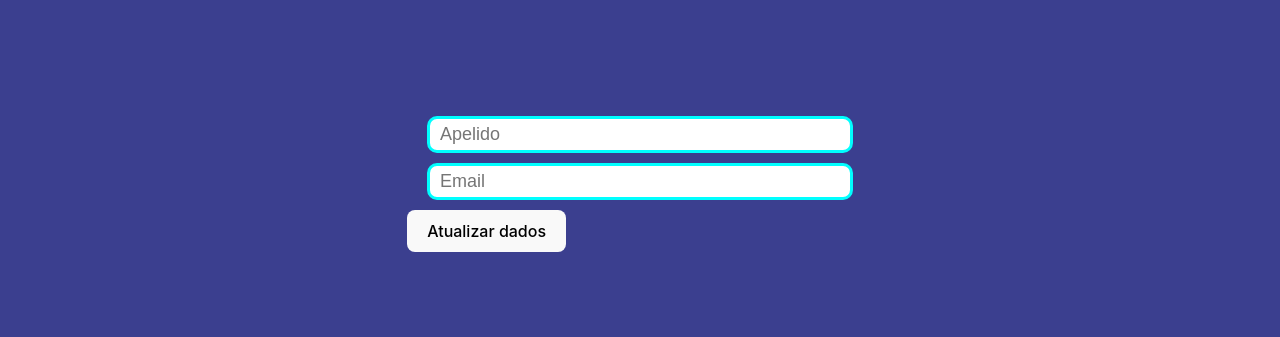
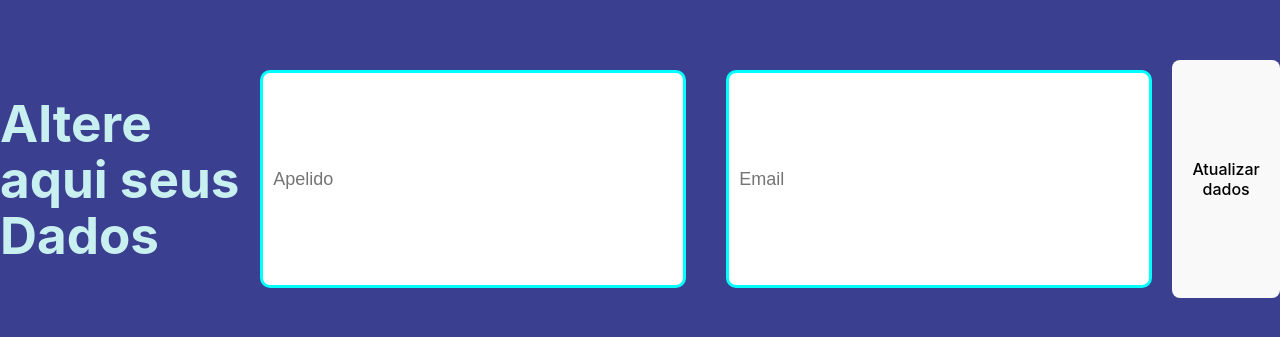
Before and after one commit to GigliarlyM/fotografia-sistema, a React (Vite) app in the folder front-end/: page /photographer/alter in a window 1280 px wide. Shown: the part 221-558 px from the top of the page. Built offline with nearby package versions, Linux system fonts and the light colour scheme.

Commit message:
aterações

```diff
--- /dev/null
+++ b/front-end/src/index.css
@@ -0,0 +1,69 @@
+:root {
+  font-family: Inter, system-ui, Avenir, Helvetica, Arial, sans-serif;
+  line-height: 1.5;
+  font-weight: 400;
+
+  color-scheme: light dark;
+  color: rgba(255, 255, 255, 0.87);
+  background-color: #242424;
+
+  font-synthesis: none;
+  text-rendering: optimizeLegibility;
+  -webkit-font-smoothing: antialiased;
+  -moz-osx-font-smoothing: grayscale;
+}
+
+a {
+  font-weight: 500;
+  color: #646cff;
+  text-decoration: inherit;
+}
+a:hover {
+  color: #535bf2;
+}
+
+body {
+  margin: 0;
+  display: flex;
+  place-items: center;
+  min-width: 320px;
+  min-height: 100vh;
+  background-color: #747bff;
+}
+
+h1 {
+  font-size: 3.2em;
+  line-height: 1.1;
+}
+
+button {
+  border-radius: 8px;
+  border: 1px solid transparent;
+  padding: 0.6em 1.2em;
+  font-size: 1em;
+  font-weight: 500;
+  font-family: inherit;
+  background-color: black;
+  cursor: pointer;
+  transition: border-color 0.25s;
+}
+button:hover {
+  border-color: aqua;
+}
+button:focus,
+button:focus-visible {
+  outline: 4px auto -webkit-focus-ring-color;
+}
+
+@media (prefers-color-scheme: light) {
+  :root {
+    color: #213547;
+    background-color: #ffffff;
+  }
+  a:hover {
+    color: #747bff;
+  }
+  button {
+    background-color: #f9f9f9;
+  }
+}
--- a/front-end/src/pages/alter-photographer.jsx
+++ b/front-end/src/pages/alter-photographer.jsx
@@ -29,6 +29,7 @@
 
     return (
         <div className="form">
+            <h1 className="cards-perfil">Altere aqui seus Dados</h1>
             <input type="text" placeholder="Apelido" value={apelido} onChange={e => setApelido(e.target.value)}/>
             <input type="text" placeholder="Email" value={email} onChange={e => setEmail(e.target.value)}/>
             <button onClick={handleSubmit}>Atualizar dados</button>
--- a/front-end/src/pages/perfil-photographer.jsx
+++ b/front-end/src/pages/perfil-photographer.jsx
@@ -41,12 +41,15 @@
     }
 
     return (
-        <div className="area-content">
+        <div >
+            <h1 className="cards-perfil">Adicione sua Fotografia</h1>
+            <div className="area-content">
             <p>{photographer.nome}</p>
             <p>{photographer.apelido}</p>
             <p>{photographer.dataNascimento.substring(0, 10)}</p>
             <p>{photographer.email}</p>
             <p>{photographer.cpf}</p>
+            </div>
             <button onClick={() => navigate("/photographer/photo/create")}>Adicionar foto</button>
             <button onClick={() => navigate("/photographer/alter")}>Alterar credenciais</button>
             <button onClick={() => navigate("/photographer/photo")}>Exibir fotos</button>
--- a/front-end/src/styles/area-content.css
+++ b/front-end/src/styles/area-content.css
@@ -1,3 +1,4 @@
-.area-content {
-    margin: 0 40px;
+div {
+    display: flex;
+    justify-content: center;
 }
--- /dev/null
+++ b/front-end/src/styles/cards.css
@@ -0,0 +1,5 @@
+cards-perfil{
+    h1{
+        color:  #213547;
+    }
+}
```
